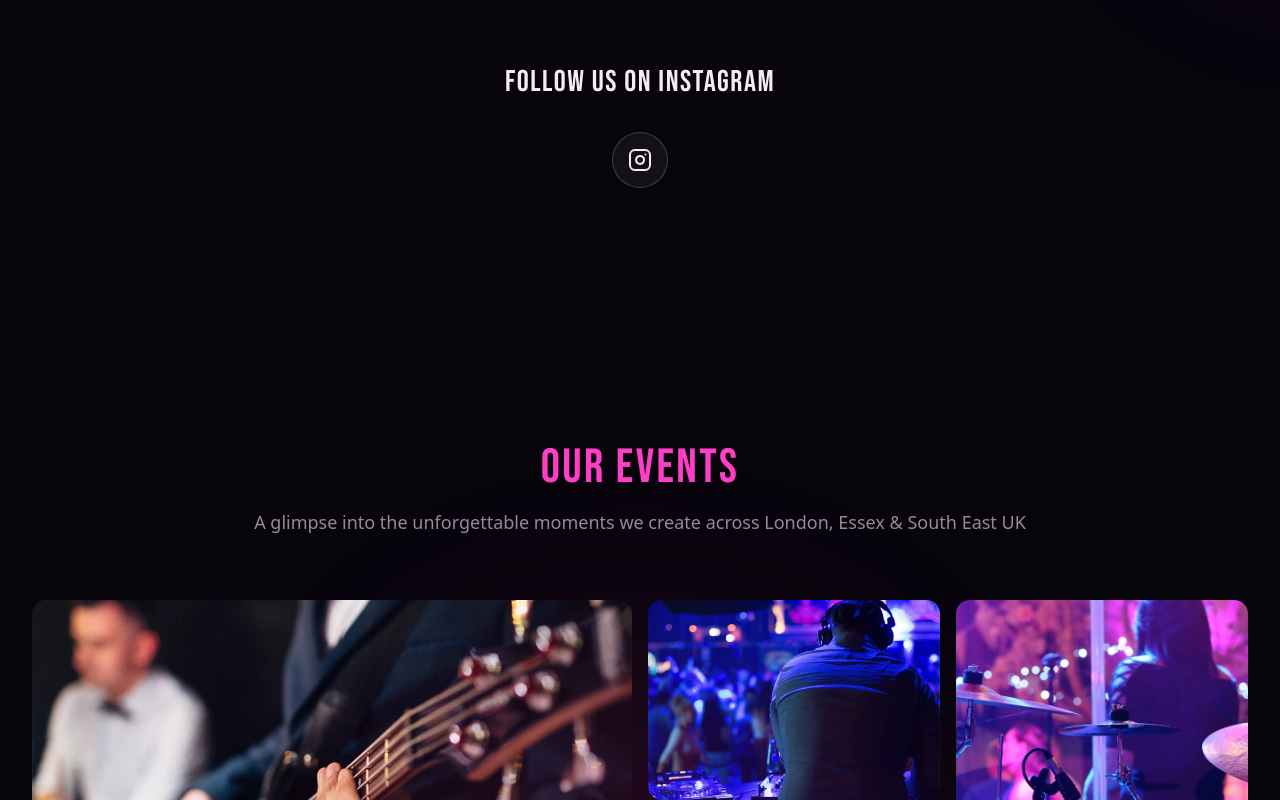
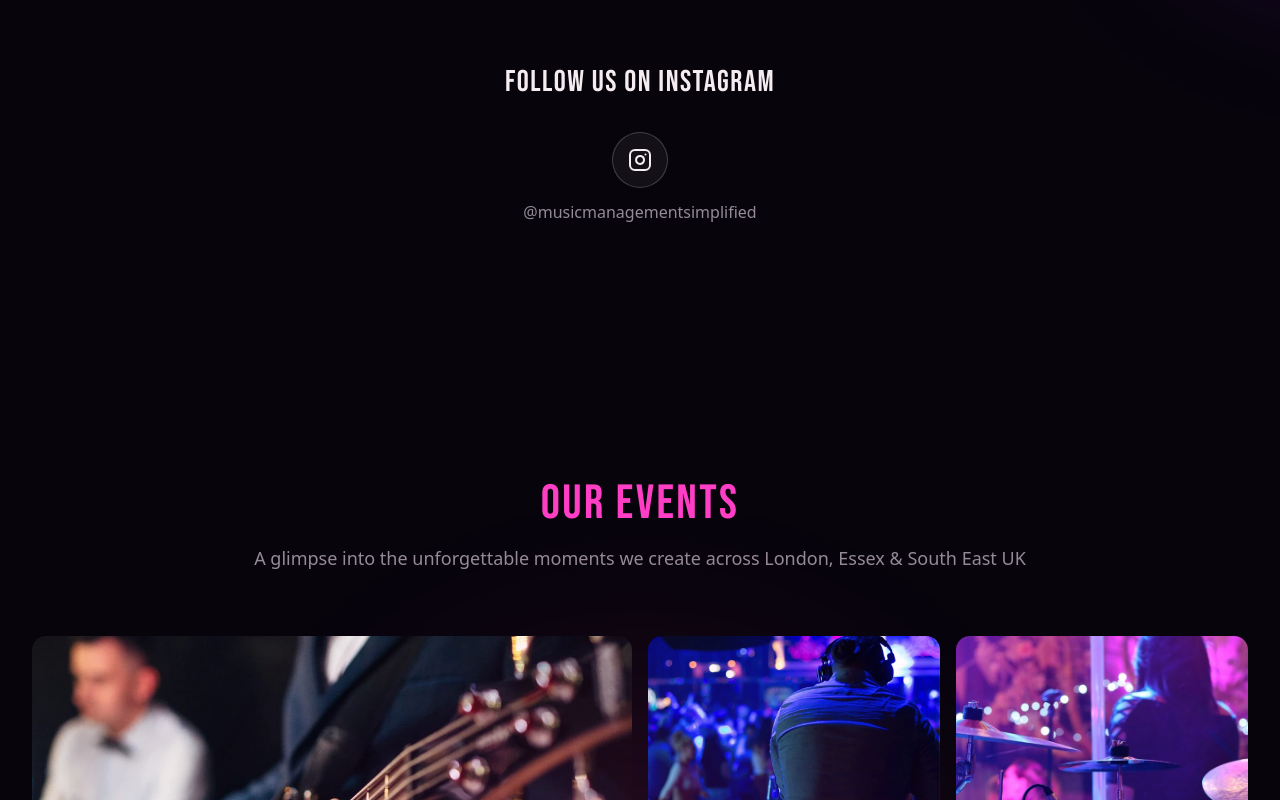
Before and after one commit to jackvdp/mms-website, a Next.js app: page / in a window 1280 px wide. Shown: the part 2000-2800 px from the top of the page. Built offline with nearby package versions, Linux system fonts and the light colour scheme.

Commit message:
add links

```diff
--- a/src/components/about.tsx
+++ b/src/components/about.tsx
@@ -33,6 +33,13 @@ export function About() {
   const y2 = useTransform(scrollYProgress, [0, 1], [0, -200]);
   const y3 = useTransform(scrollYProgress, [0, 1], [50, -150]);
 
+  const scrollToContact = () => {
+    const element = document.querySelector("#contact");
+    if (element) {
+      element.scrollIntoView({ behavior: "smooth" });
+    }
+  };
+
   return (
     <section id="about" ref={containerRef} className="relative bg-background py-24 md:py-32 overflow-hidden">
       {/* Background Glow Effects - positioned to blend with hero */}
@@ -52,7 +59,7 @@ export function About() {
           <p className="mx-auto max-w-2xl text-lg text-muted-foreground md:text-xl mb-8">
             Whatever you need for your perfect event, we can source it. Through our extensive network of trusted partners built over 30 years, we connect you with the best entertainment, equipment, and services — all tailored to your vision.
           </p>
-          <Button size="lg" className="neon-glow rounded-full">
+          <Button size="lg" className="neon-glow rounded-full" onClick={scrollToContact}>
             Get in Touch
           </Button>
         </motion.div>
@@ -70,7 +77,7 @@ export function About() {
             <p className="text-lg text-muted-foreground leading-relaxed mb-8">
               With 30 years in the entertainment industry, we specialise in turning every event—from small gatherings to large celebrations and corporate functions—into memorable experiences. We handle all the details, from selecting the perfect venue to providing everything needed to realize your vision. Our personalized service focuses on your preferences, offering unique suggestions and alternatives to enhance your event.
             </p>
-            <Button size="lg" variant="outline" className="!border-primary !text-primary hover:!bg-primary/10 rounded-full">
+            <Button size="lg" variant="outline" className="!border-primary !text-primary hover:!bg-primary/10 rounded-full" onClick={scrollToContact}>
               Make an Enquiry
             </Button>
           </motion.div>
@@ -130,15 +137,18 @@ export function About() {
             Follow Us on Instagram
           </h3>
           <motion.a
-            href="https://instagram.com"
+            href="https://instagram.com/musicmanagementsimplified"
             target="_blank"
             rel="noopener noreferrer"
-            whileHover={{ scale: 1.1, y: -4 }}
+            whileHover={{ scale: 1.05, y: -4 }}
             whileTap={{ scale: 0.95 }}
-            className="inline-flex h-14 w-14 items-center justify-center rounded-full border border-white/20 bg-white/5 text-foreground transition-colors hover:border-primary hover:text-primary hover:bg-primary/10"
+            className="inline-flex flex-col items-center gap-3"
             aria-label="Instagram"
           >
-            <Instagram className="h-6 w-6" />
+            <div className="flex h-14 w-14 items-center justify-center rounded-full border border-white/20 bg-white/5 text-foreground transition-colors hover:border-primary hover:text-primary hover:bg-primary/10">
+              <Instagram className="h-6 w-6" />
+            </div>
+            <span className="text-muted-foreground hover:text-primary transition-colors">@musicmanagementsimplified</span>
           </motion.a>
         </motion.div>
       </div>
--- a/src/components/footer.tsx
+++ b/src/components/footer.tsx
@@ -40,7 +40,7 @@ export function Footer() {
               Professional DJs & Bands for weddings and events. With 30 years of experience, we turn every occasion into an unforgettable celebration.
             </p>
             <motion.a
-              href="https://instagram.com"
+              href="https://instagram.com/musicmanagementsimplified"
               target="_blank"
               rel="noopener noreferrer"
               whileHover={{ scale: 1.05, y: -2 }}
@@ -50,7 +50,7 @@ export function Footer() {
               <div className="flex h-10 w-10 items-center justify-center rounded-full border border-white/20 bg-white/5 hover:border-primary hover:bg-primary/10 transition-all">
                 <Instagram className="h-5 w-5" />
               </div>
-              <span className="font-semibold">Follow us on Instagram</span>
+              <span className="font-semibold">@musicmanagementsimplified</span>
             </motion.a>
           </div>
 
--- a/src/components/services.tsx
+++ b/src/components/services.tsx
@@ -62,6 +62,13 @@ const cardVariants = {
 };
 
 export function Services() {
+  const scrollToContact = () => {
+    const element = document.querySelector("#contact");
+    if (element) {
+      element.scrollIntoView({ behavior: "smooth" });
+    }
+  };
+
   return (
     <section id="services" className="relative bg-background py-24 md:py-32 overflow-hidden">
       {/* Background Glows */}
@@ -141,7 +148,7 @@ export function Services() {
           <p className="text-muted-foreground mb-6">
             Not sure what you need? We&apos;ll help you create the perfect package.
           </p>
-          <Button size="lg" className="neon-glow rounded-full">
+          <Button size="lg" className="neon-glow rounded-full" onClick={scrollToContact}>
             Discuss Your Event
           </Button>
         </motion.div>
```
